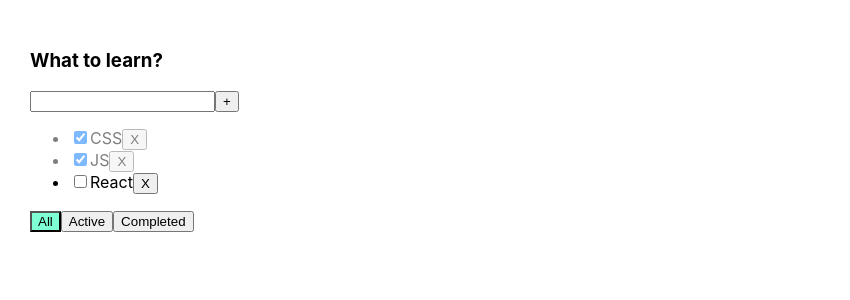
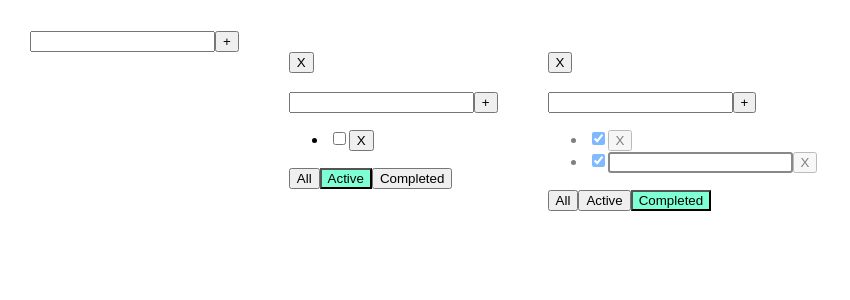
Before and after one commit to Alpadalica/TodoList, a React (Create React App) app: page / in a window 1280 px wide. Shown: the top 300 px of the page, without its empty margins (0-850 px from the left). Built offline with nearby package versions, Linux system fonts and the light colour scheme.

Commit message:
refactoring create callbacks

```diff
--- /dev/null
+++ b/src/AddItemForm.tsx
@@ -0,0 +1,40 @@
+import React, {ChangeEvent, KeyboardEvent, useState} from "react";
+
+type AddItemFormPropsType = {
+    addItem: (title: string) => void
+}
+export const AddItemForm = (props: AddItemFormPropsType) => {
+    const [newTaskTitle, setNewTaskTitle] = useState('')
+    const [error, setError] = useState<string | null>(null)
+
+    const onNewTitleChangeHandler = (e: ChangeEvent<HTMLInputElement>) => {
+        setNewTaskTitle(e.currentTarget.value)
+    }
+
+    const onKeyPressHandler = (e: KeyboardEvent<HTMLInputElement>) => {
+        setError(null)
+        if (e.charCode === 13) {
+            addTask()
+        }
+    }
+    const addTask = () => {
+        if (newTaskTitle.trim() !== '') {
+            props.addItem(newTaskTitle.trim())
+            setNewTaskTitle('')
+        } else {
+            setError('Title is required')
+        }
+    }
+
+    return (
+        <div>
+            <input value={newTaskTitle}
+                   onChange={onNewTitleChangeHandler}
+                   onKeyPress={onKeyPressHandler}
+                   className={error ? 'error' : ''}
+            />
+            <button onClick={addTask}>+</button>
+            {error && <div className='error-message'>{error}</div>}
+        </div>
+    )
+}
--- a/src/App.tsx
+++ b/src/App.tsx
@@ -2,62 +2,145 @@ import React, {useState} from 'react';
 import './App.css';
 import {TaskType, TodoList} from "./TodoList";
 import {v1} from "uuid";
+import {Simulate} from "react-dom/test-utils";
+import input = Simulate.input;
+import {AddItemForm} from "./AddItemForm";
 
 
 export type FilterValueType = 'all' | 'completed' | 'active'
 
+export type TodoListType = {
+    id: string
+    title: string
+    filter: FilterValueType
+}
+
+export type TaskStateType = {
+    [key: string]: Array<TaskType>
+}
+
 function App() {
-    let [tasks, setTasks] = useState<Array<TaskType>>([
-        {id: v1(), title: 'CSS', isDone: true},
-        {id: v1(), title: 'JS', isDone: true},
-        {id: v1(), title: 'React', isDone: false},
-    ]);
-    let [filter, setFilter] = useState<FilterValueType>('all')
-    function removeTask(id: string) {
+    function removeTask(id: string, todolistId: string) {
+        let tasks = tasksObj[todolistId]
         let filteredTasks = tasks.filter(t => t.id !== id)
-        setTasks(filteredTasks)
+        tasksObj[todolistId] = filteredTasks
+        setTasks({...tasksObj})
     }
-    function addTask(title: string) {
+
+    function addTask(title: string, todolistId: string) {
         let newTask = {
             id: v1(),
             title: title,
             isDone: false
         };
+        let tasks = tasksObj[todolistId]
         let newTasks = [newTask, ...tasks];
-        setTasks(newTasks)
+        tasksObj[todolistId] = newTasks
+        setTasks({...tasksObj})
     }
 
-    const changeStatus = (taskId: string, isDone: boolean) => {
-        let task = tasks.find( t => t.id === taskId)
+    const changeStatus = (taskId: string, isDone: boolean, todolistId: string) => {
+        let tasks = tasksObj[todolistId]
+        let task = tasks.find(t => t.id === taskId)
         if (task) {
             task.isDone = isDone;
+            setTasks({...tasksObj})
         }
-        setTasks([...tasks])
     }
 
-    function changeFilter (value: FilterValueType) {
-        setFilter(value)
+    const changeTaskTitle = (taskId: string, newTitle: string, todolistId: string) => {
+        let tasks = tasksObj[todolistId]
+        let task = tasks.find(t => t.id === taskId)
+        if (task) {
+            task.title = newTitle;
+            setTasks({...tasksObj})
+        }
     }
 
-    let tasksForTodoList = tasks
-    if (filter === 'completed') {
-        tasksForTodoList = tasks.filter(t => t.isDone === true)
+    function changeFilter(value: FilterValueType, todolistId: string) {
+        let todolist = todolists.find(tl => tl.id === todolistId)
+        if (todolist) {
+            todolist.filter = value
+            setTodolists([...todolists])
         }
-    if (filter === 'active') {
-        tasksForTodoList = tasks.filter(t => t.isDone === false)
+    }
+
+    const todolistId1 = v1()
+    const todolistId2 = v1()
+
+    const [todolists, setTodolists] = useState<Array<TodoListType>>([
+        {id: todolistId1, title: 'What to learn?', filter: 'active'},
+        {id: todolistId2, title: 'What to buy?', filter: 'completed'}
+    ])
+
+    let removeTodoList = (todolistId: string) => {
+        let filtredTodolist = todolists.filter(tl => tl.id !== todolistId)
+        setTodolists(filtredTodolist)
+        delete tasksObj[todolistId]
+        setTasks({...tasksObj})
+    }
+
+    let changeTodoListTitle = (id: string, newTitle: string) => {
+        const todolist = todolists.find(tl => tl.id === id);
+        if(todolist) {
+            todolist.title = newTitle
+            setTodolists([...todolists])
+        }
+    }
+
+    let [tasksObj, setTasks] = useState<TaskStateType>({
+        [todolistId1]: [
+            {id: v1(), title: 'CSS', isDone: true},
+            {id: v1(), title: 'JS', isDone: true},
+            {id: v1(), title: 'React', isDone: false},
+        ],
+        [todolistId2]: [
+            {id: v1(), title: 'Book', isDone: true},
+            {id: v1(), title: 'Milk', isDone: true},
+            {id: v1(), title: 'Brain', isDone: false},
+        ]
+    })
+    const addTodolist = (title: string) => {
+        const todolist: TodoListType = {
+            id: v1(),
+            filter: 'all',
+            title: title
+        }
+        setTodolists([todolist, ...todolists])
+        setTasks({
+            ...tasksObj,
+            [todolist.id]: []
+        })
     }
 
     return (
         <div className="App">
+            <AddItemForm addItem={addTodolist}/>
+            {todolists.map((tl) => {
+                let tasksForTodoList = tasksObj[tl.id]
+
+                if (tl.filter === 'completed') {
+                    tasksForTodoList = tasksForTodoList.filter(t => t.isDone === true)
+                }
+                if (tl.filter === 'active') {
+                    tasksForTodoList = tasksForTodoList.filter(t => t.isDone === false)
+                }
+                return (
                     <TodoList
-                title='What to learn?'
+                        key={tl.id}
+                        id={tl.id}
+                        title={tl.title}
                         tasks={tasksForTodoList}
                         removeTask={removeTask}
                         changeFilter={changeFilter}
                         addTask={addTask}
                         changeTaskStatus={changeStatus}
-                filter={filter}
-            />
+                        changeTaskTitle={changeTaskTitle}
+                        filter={tl.filter}
+                        removeTodoList={removeTodoList}
+                        changeTodoListTitle={changeTodoListTitle}
+                    />)
+            })}
         </div>
     );
 }
--- /dev/null
+++ b/src/EditableSpan.tsx
@@ -0,0 +1,28 @@
+import React, {ChangeEvent, useState} from "react";
+
+type EditableSpanPropsType = {
+    title: string
+    onChange: (newValue: string) => void
+}
+export const EditableSpan = (props: EditableSpanPropsType) => {
+    let [editMode, setEditMode] = useState(true)
+    let [title, setTitle] = useState('')
+
+    const activateEditMode = () => {
+        setEditMode(true)
+        setTitle(props.title)
+    }
+    const activateViewMode = () => {
+        setEditMode(false)
+        props.onChange(title)
+    }
+    const onChangeTitleHandler = (e: ChangeEvent<HTMLInputElement>) => {
+        setTitle(e.currentTarget.value)
+    }
+
+
+
+    return editMode
+        ? <input value={title} onChange={onChangeTitleHandler} onBlur={activateViewMode} autoFocus/>
+        : <span onDoubleClick={activateEditMode}>{props.title}</span>
+}
--- a/src/TodoList.tsx
+++ b/src/TodoList.tsx
@@ -1,5 +1,7 @@
-import React, {ChangeEvent, KeyboardEvent, useState} from "react";
+import React, {ChangeEvent} from "react";
 import {FilterValueType} from "./App";
+import {AddItemForm} from "./AddItemForm";
+import {EditableSpan} from "./EditableSpan";
 
 export type TaskType = {
     id: string
@@ -8,71 +10,62 @@ export type TaskType = {
 }
 
 type PropsType = {
+    id: string
     title: string
     tasks: Array<TaskType>
-    removeTask: (id: string) => void
-    changeFilter: (value: FilterValueType) => void
-    addTask: (title: string) => void
-    changeTaskStatus: (taskId: string, isDone: boolean) => void
+    removeTask: (id: string, todolistId: string) => void
+    changeTodoListTitle: (id: string, newTitle: string) => void
+    changeFilter: (value: FilterValueType, todolistId: string) => void
+    addTask: (title: string, todolistId: string) => void
+    changeTaskStatus: (taskId: string, isDone: boolean, todolistId: string) => void
+    changeTaskTitle: (id: string, newTitle: string, todolistId: string) => void
     filter: FilterValueType
+    removeTodoList: (todolistId: string) => void
 }
 
 
 export function TodoList(props: PropsType) {
-    const [newTaskTitle, setNewTaskTitle] = useState('')
-    const [error, setError] = useState<string | null>(null)
-
-    const onNewTitleChangeHandler = (e: ChangeEvent<HTMLInputElement>) => {
-        setNewTaskTitle(e.currentTarget.value)
+    const onAllClickHandler = () => props.changeFilter('all', props.id)
+    const onActiveClickHandler = () => props.changeFilter('active', props.id)
+    const onCompletedClickHandler = () => props.changeFilter('completed', props.id)
+    const removeTodoList = () =>{
+        props.removeTodoList(props.id)
     }
-    const onKeyPressHandler = (e: KeyboardEvent<HTMLInputElement>) => {
-        setError(null)
-        if (e.charCode === 13) {
-            props.addTask(newTaskTitle)
-            setNewTaskTitle('')
-        }
+    const changeTodoListTitle = (newTitle: string) =>{
+        props.changeTodoListTitle(props.id, newTitle)
     }
-    const addTask = () => {
-        if (newTaskTitle.trim() !== '') {
-            props.addTask(newTaskTitle.trim())
-            setNewTaskTitle('')
-        } else {
-            setError('Title is required')
-        }
+    const addTask = (title: string) => {
+        props.addTask(title, props.id)
     }
-    const onAllClickHandler = () => props.changeFilter('all')
-    const onActiveClickHandler = () => props.changeFilter('active')
-    const onCompletedClickHandler = () => props.changeFilter('completed')
 
     return (
         <div>
-            <h3>{props.title}</h3>
-            <div>
-                <input value={newTaskTitle}
-                       onChange={onNewTitleChangeHandler}
-                       onKeyPress={onKeyPressHandler}
-                       className={error ? 'error' : ''}
-                />
-                <button onClick={addTask}>+</button>
-                {error && <div className='error-message'>{error}</div>}
-            </div>
+            <h3> <EditableSpan title={props.title} onChange={changeTodoListTitle}/>
+                <button onClick={removeTodoList}>X</button></h3>
+            <AddItemForm addItem={addTask}/>
             <ul>
                 {
                     props.tasks.map((t) => {
                         const onRemoveHandler = () => {
-                            props.removeTask(t.id)
+                            props.removeTask(t.id, props.id)
                         }
-                        const onChangeHandler = (e: ChangeEvent<HTMLInputElement>) => {
-                            props.changeTaskStatus(t.id, e.currentTarget.checked)
-
+                        const onChangeStatusHandler = (e: ChangeEvent<HTMLInputElement>) => {
+                            let newIsDoneValue = e.currentTarget.checked
+                            props.changeTaskStatus(t.id, newIsDoneValue, props.id)
+                        }
+                        const onChangeTitleHandler = (newValue: string) => {
+                            props.changeTaskTitle(t.id, newValue, props.id)
                         }
                         return (
                             <li key={t.id} className={t.isDone ? 'is-done' : ''}>
                                 <input
                                     type="checkbox"
-                                    onChange={onChangeHandler}
+                                    onChange={onChangeStatusHandler}
                                     checked={t.isDone}/>
-                                <span>{t.title}</span>
+                                <EditableSpan
+                                    title={t.title}
+                                    onChange={onChangeTitleHandler}
+                                />
                                 <button onClick={onRemoveHandler}>X
                                 </button>
                             </li>
```
Lines whose indentation alone changed are shown as unchanged.
